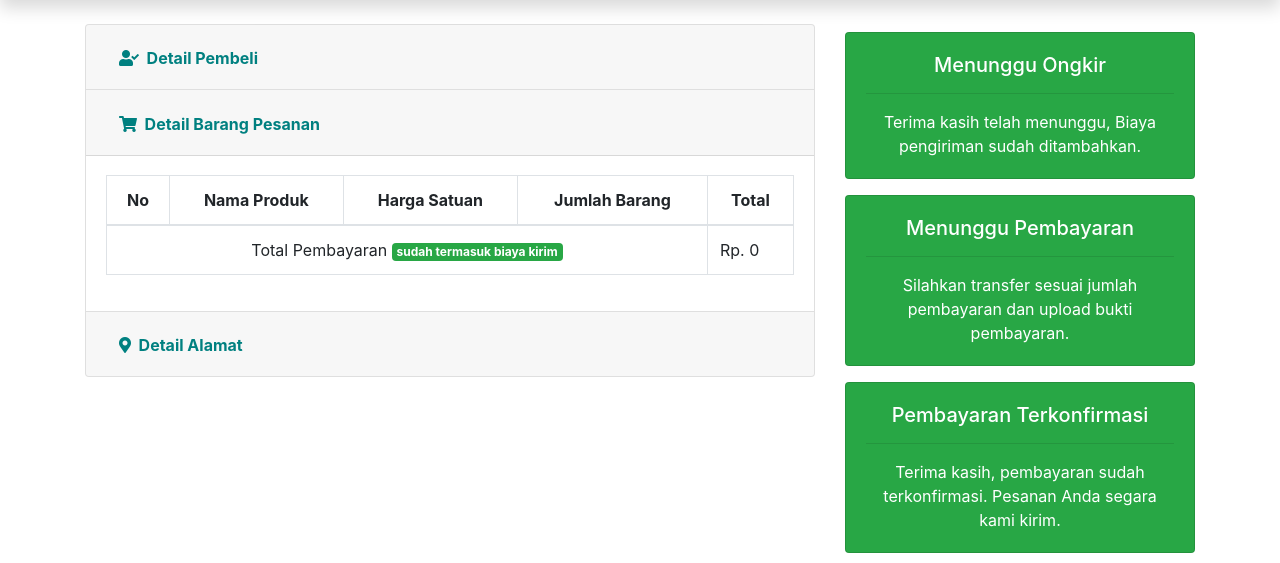
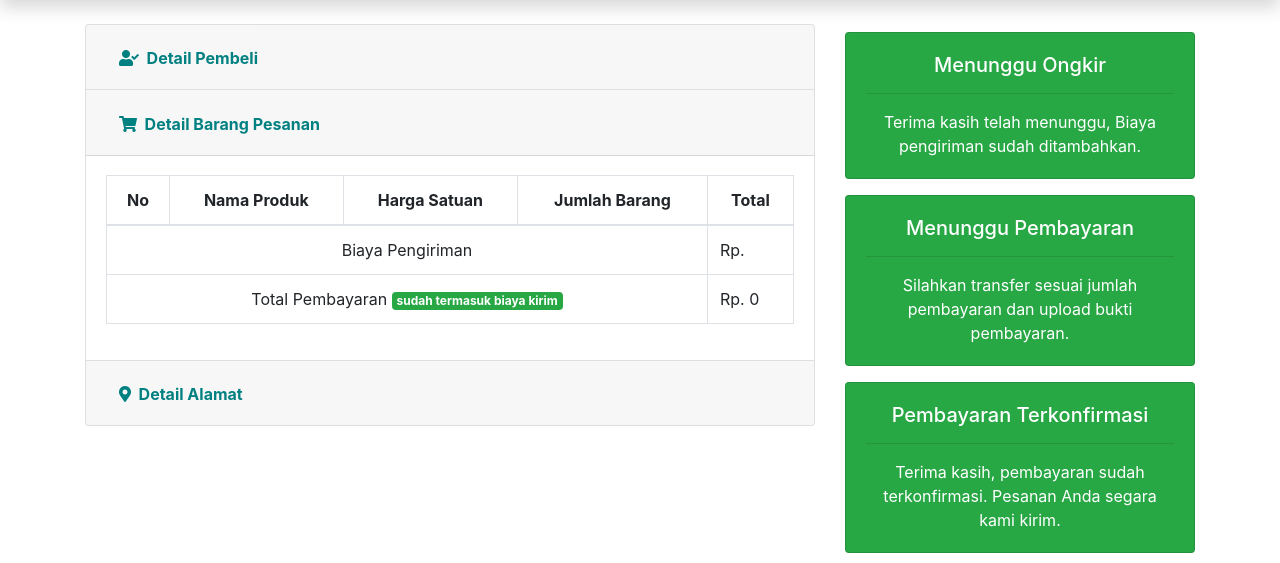
Before and after one commit to fadhfaiz/kmikaktusdua, a CodeIgniter app: page /kmikaktusdua/index.php/pembelian/terkonfirmasi/1 in a window 1280 px wide, after a click on "Detail Barang Pesanan". Shown: the part 74-637 px from the top of the page. Run offline with CodeIgniter, Linux system fonts and the light colour scheme; data comes from the database, SQL or seed files in the repository; data that the repository does not hold is empty; some libraries are stand-ins or nearby versions.

Commit message:
Update terkonfirmasi.php

```diff
--- a/application/views/pembelian/terkonfirmasi.php
+++ b/application/views/pembelian/terkonfirmasi.php
@@ -86,8 +86,12 @@
 										</tbody>
 									<tfoot>
 									<tr>
+										<td colspan="4" class="text-center">Biaya Pengiriman</td>
+										<td>Rp. <?= $ongkir->ongkir; ?></td>
+									</tr>
+									<tr>
 									<td colspan="4" class="text-center">Total Pembayaran <span class="badge badge-success">sudah termasuk biaya kirim</span></td>
-									<td>Rp. <?= $total; ?></td>
+									<td>Rp. <?= $total+$ongkir->ongkir; ?></td>
 
 									</tr>
 
```
